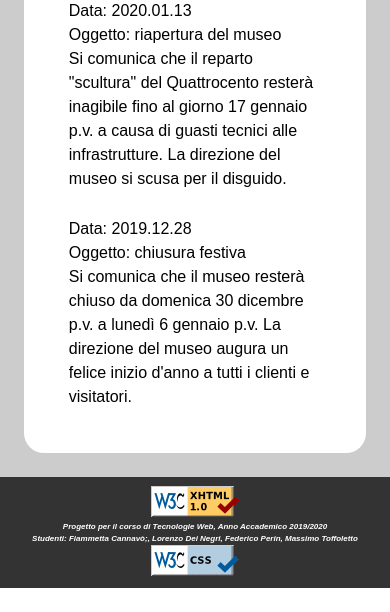
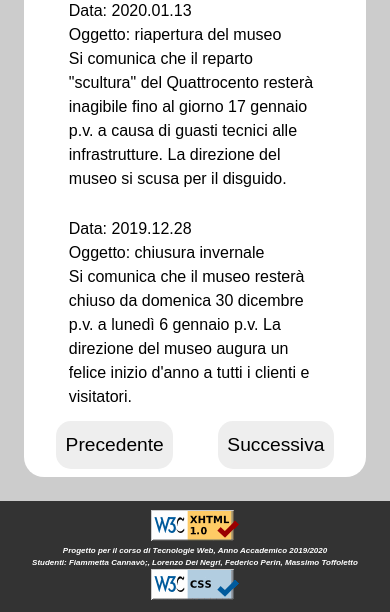
Before and after one commit to pheasant98/ProgettoTecnologieWeb, a PHP site: page /HTML/Avvisi.html in a window 390 px wide. Shown: the part 893-1505 px from the top of the page. Before the commit the page ends 1481 px from the top, so only its background shows below. Run offline with PHP 8.4, Linux system fonts and the light colour scheme.

Commit message:
Update Avvisi.html; #29
Aggiunti i pulsanti precedente e successivo; sistemati i tabindex;  sistemato opportunamente style.css.

```diff
--- a/CSS/Style.css
+++ b/CSS/Style.css
@@ -75,7 +75,6 @@ html, body {
 }
 
 .Button {
-    text-shadow     : 0 -1px #2E353A;
     text-decoration : none;
 }
 /* fine bottoni*/
@@ -149,6 +148,10 @@ a.avvisosingolo:visited {
 #Avvisi li:hover {
     background-color: #EEEEEE;
     border-radius: 20px;
+}
+
+#fondoElenco {
+
 }
 
 #footer {
@@ -244,6 +247,24 @@ a.avvisosingolo:visited {
         background:none;
     }
 
+    #Back, #Next {
+        text-align: center;
+        color: #000000;
+        font-size: 1.2em;
+        padding: 0.5em;
+        background-color: #EEEEEE;
+        border-radius: 15px;
+        position: center;
+    }
+
+    #Back {
+        float:left;
+    }
+
+    #Next {
+        float:right;
+    }
+
     #breadcrumbs {
         font-size: 1.5em;
         margin: 1em;
@@ -293,7 +314,7 @@ a.avvisosingolo:visited {
         font-size: 2em;
     }
 
-   /* #ImgMuseo{
+    /* #ImgMuseo{
 
     }*/
 
--- a/HTML/Avvisi.html
+++ b/HTML/Avvisi.html
@@ -81,39 +81,47 @@
         <div id="content" role="main">
             <h2 class="H2Avvisi">Avvisi</h2>
             <ul id="Avvisi">
-                <li><a href="#p2" class="skip">Salta l'avviso</a><a href="Avviso1.html" class="avvisosingolo">
+                <li><a href="#p2" class="skip">Salta l'avviso</a><a href="Avviso1.html" tabindex="11" class="avvisosingolo">
                     <p>Data: 2020.01.29</p>
                     <p>Oggetto: chiusura per controllo generale della sicurezza</p>
                     Si comunica che il museo sarà chiuso per l'intera giornata di martedì 21 gennaio p.v. a
                     causa del periodico controllo dei sistemi di sicurezza presenti nell'edificio.
                     </a>
                 </li>
-                <li><a href="#p3" class="skip">Salta l'avviso</a><a href="Avviso2.html" class="avvisosingolo">
+                <li><a href="#p3" class="skip">Salta l'avviso</a><a href="Avviso2.html" tabindex="12" class="avvisosingolo">
                     <p>Data: 2020.01.20</p>
                     <p>Oggetto: apertura straordianria</p>
                     Si comunica che il museo resterà aperto il giorno lunedì 20 gennaio p.v. in occasione del
                     finesettimana dedicato alla promozione della cutlura e dell'arte indetto dal Comune.
                     </a>
                 </li>
-                <li><a href="#p4" class="skip">Salta l'avviso</a><a href="Avviso3.html" class="avvisosingolo">
+                <li><a href="#p4" class="skip">Salta l'avviso</a><a href="Avviso3.html" tabindex="13" class="avvisosingolo">
                     <p>Data: 2020.01.13</p>
                     <p>Oggetto: riapertura del museo</p>
                     Si comunica che il reparto "scultura" del Quattrocento resterà inagibile fino al giorno 17 gennaio p.v.
                     a causa di guasti tecnici alle infrastrutture. La direzione del museo si scusa per il disguido.
                     </a>
                 </li>
-                <li><a href="#footer" class="skip">Salta l'avviso</a>
+                <li><a href="#footer" class="skip">Salta l'avviso</a><a href="Avviso4.html" tabindex="14" class="avvisosingolo">
                     <p>Data: 2019.12.28</p>
-                    <p>Oggetto: chiusura festiva</p>
+                    <p>Oggetto: chiusura invernale</p>
                     Si comunica che il museo resterà chiuso da domenica 30 dicembre p.v. a lunedì 6 gennaio p.v.
                     La direzione del museo augura un felice inizio d'anno a tutti i clienti e visitatori.
+                </a>
                 </li>
             </ul>
             <p>
+                <a id="Back" class="Button" tabindex="15" href="" title="Torna indietro" role="button" aria-label="Torna alla pagina di recensione precedente"> Precedente
+                </a>
+                <a id="Next" class="Button" tabindex="16" href="" title="Vai avanti" role="button" aria-label="Vai alla pagina di recensione succesiva"> Successiva
+                </a>
+            </p>
+            <p id="fondoElenco">
                 <a id="ButtonBackUp" tabindex="11" href="#header" title="Torna su" aria-label="Torna su" >
                     <img alt="Torna su" src="../Images/TornaSu.png"/>
                 </a>
             </p>
+            &nbsp; &nbsp; &nbsp;
         </div>
 
         <div id="footer" aria-label="footer">
```
